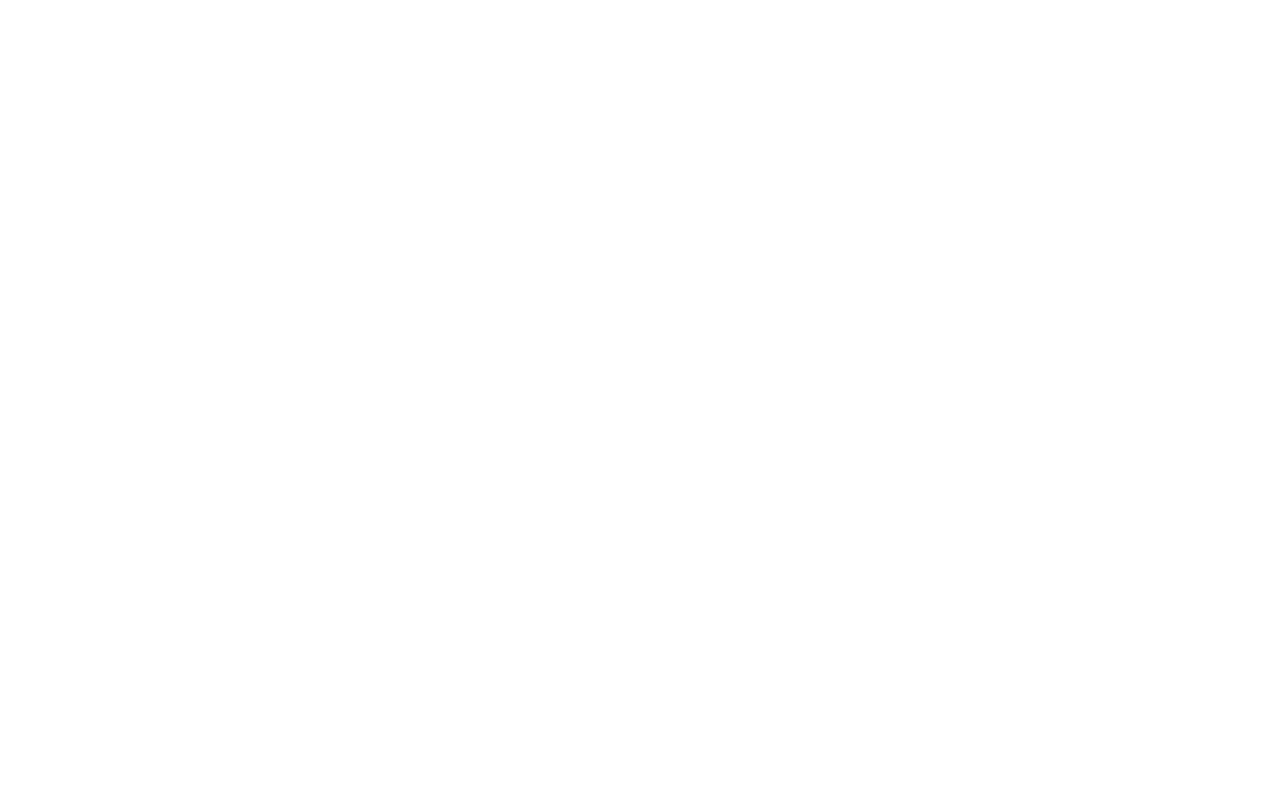
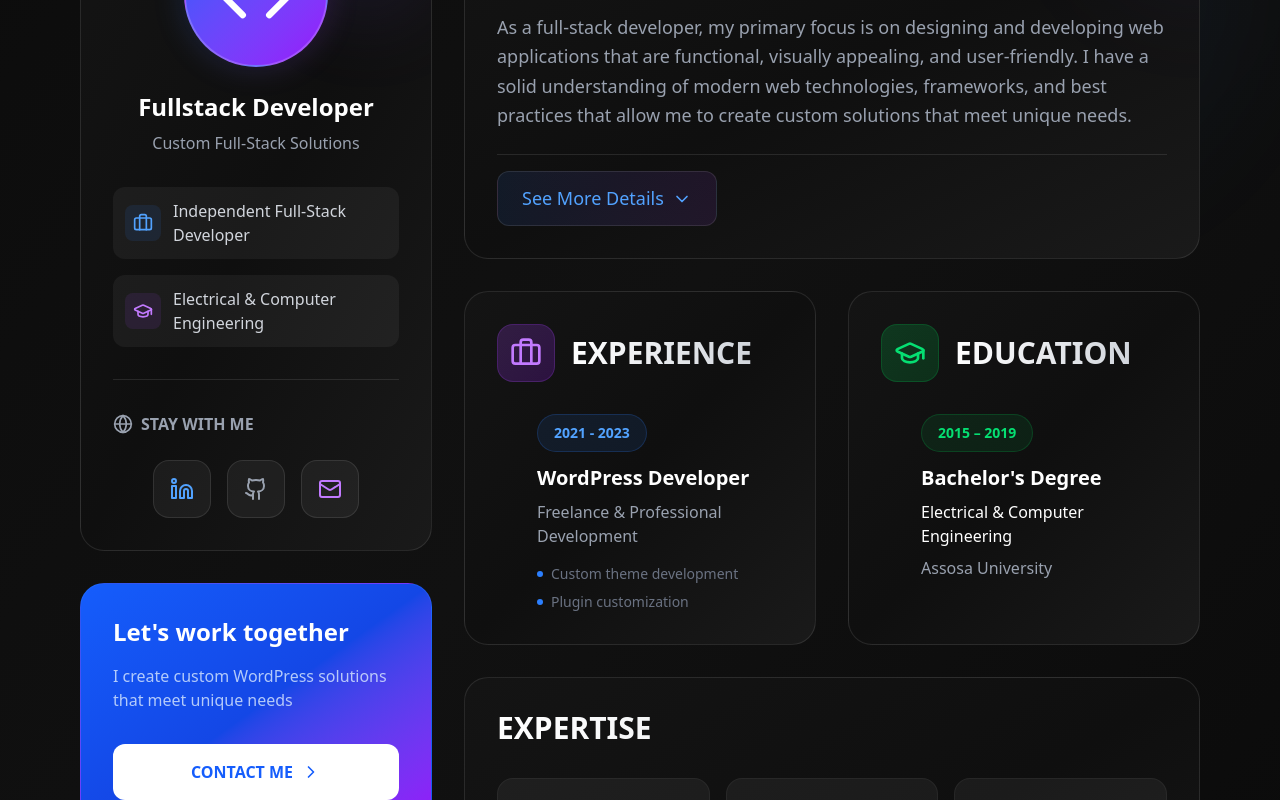
Before and after one commit to biruk1122/My-Portfolio-Website, a React (Vite) app: page /about in a window 1280 px wide. Shown: the part 540-1340 px from the top of the page. Before the commit the page ends 800 px from the top, so only its background shows below. Built offline with nearby package versions, Linux system fonts and the light colour scheme.

Commit message:
update the route

```diff
--- a/src/App.jsx
+++ b/src/App.jsx
@@ -1,17 +1,23 @@
-import {Routes, Route} from 'react-router-dom';
+import { Routes, Route } from 'react-router-dom';
 import MainLayouts from './layouts/MainLayouts.jsx';
 import Home from './pages/Home.jsx';
+import About from './pages/About.jsx';
+import Projects from './pages/Projects.jsx';
+import ProjectDetails from './pages/ProjectDetails.jsx';
+import Contact from './pages/Contact.jsx';
 
 function App() {
   return (
-
-      <Routes>
-        <Route path="/*" element={<MainLayouts/>}>
-          <Route path="" element={<Home/>} />
-        </Route>
-      </Routes>
-
-  )
+    <Routes>
+      <Route path="/*" element={<MainLayouts />}>
+        <Route path="" element={<Home />} />
+        <Route path="about" element={<About />} />
+        <Route path="projects" element={<Projects />} />
+        <Route path="projects/:id" element={<ProjectDetails />} />
+        <Route path="contact" element={<Contact />} />
+      </Route>
+    </Routes>
+  );
 }
 
-export default App
+export default App;
```
